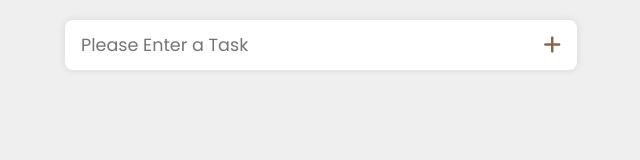
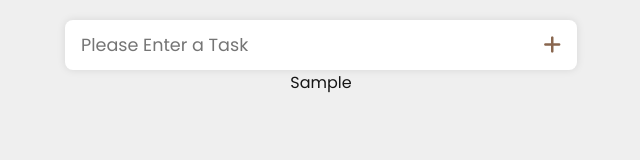
Before and after one commit to EshanTrivedi21/Todo-Typescript, a React (Create React App) app: page / in a window 1280 px wide. Both pictures are taken after typing "Sample" into the empty fields and a click on the button 871 px from the left and 169 px from the top of the page. Shown: the part 124-284 px from the top of the page, without its empty margins (319-959 px from the left). Built offline with nearby package versions, Linux system fonts and the light colour scheme.

Commit message:
feat: localstorage suvidha

```diff
--- a/src/App.tsx
+++ b/src/App.tsx
@@ -4,7 +4,14 @@ import { Todo } from './model';
 
 const App: React.FC = () => {
 	const [todo, setTodo] = useState<string>('');
-	const [todos, setTodos] = useState<Todo[]>([]);
+	const [todos, setTodos] = useState<Todo[]>(() => {
+		const storedTodos = localStorage.getItem('todos');
+		return storedTodos ? JSON.parse(storedTodos) : [];
+	});
+
+	useEffect(() => {
+		localStorage.setItem('todos', JSON.stringify(todos));
+	}, [todos]);
 
 	const handleAdd = (e: React.FormEvent<HTMLFormElement> | React.MouseEvent<HTMLButtonElement>) => {
 		e.preventDefault();
@@ -14,6 +21,10 @@ const App: React.FC = () => {
 		}
 	};
 
+	useEffect(() => {
+		localStorage.setItem('todos', JSON.stringify(todos));
+	}, [todos]);
+
 	return (
 		<div className='app'>
 			<h1>Todo TypeScript</h1>
@@ -22,6 +33,9 @@ const App: React.FC = () => {
 				setTodo={setTodo}
 				handleAdd={handleAdd}
 			/>
+			{todos.map((todo) => (
+				<div key={todo.id}>{todo.todo}</div>
+			))}
 		</div>
 	);
 };
```
